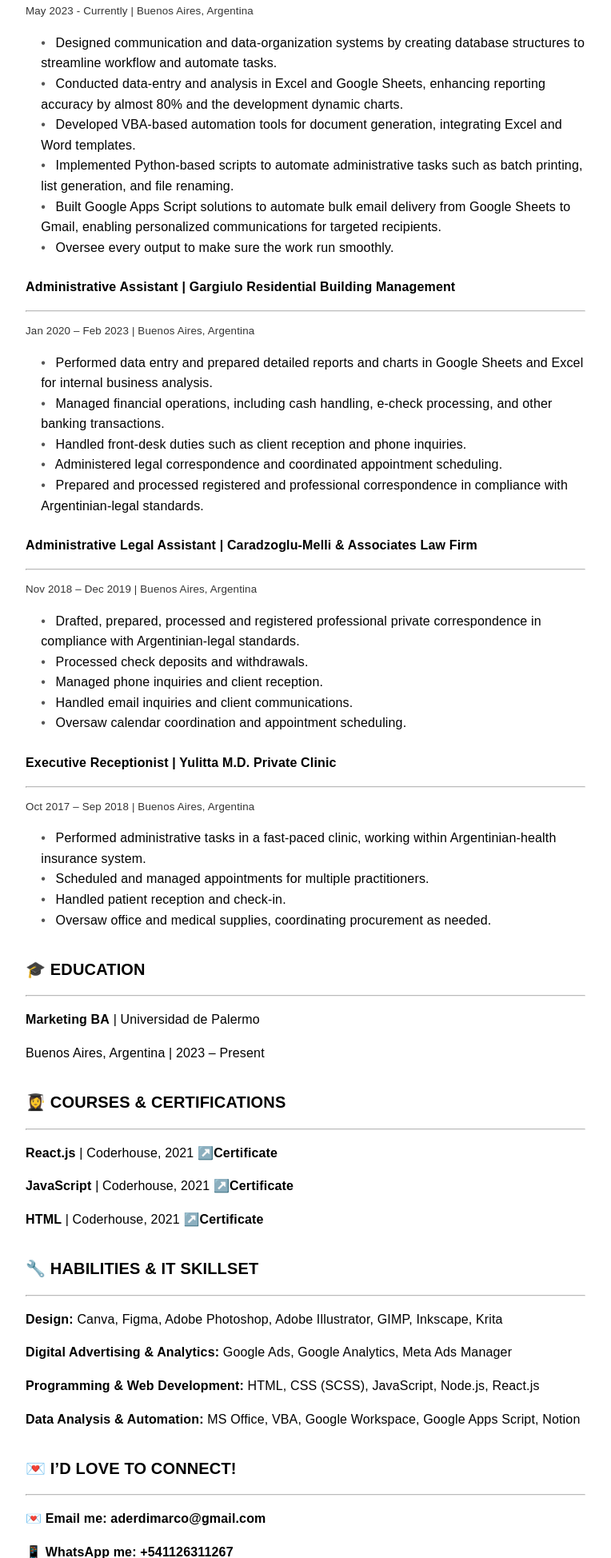
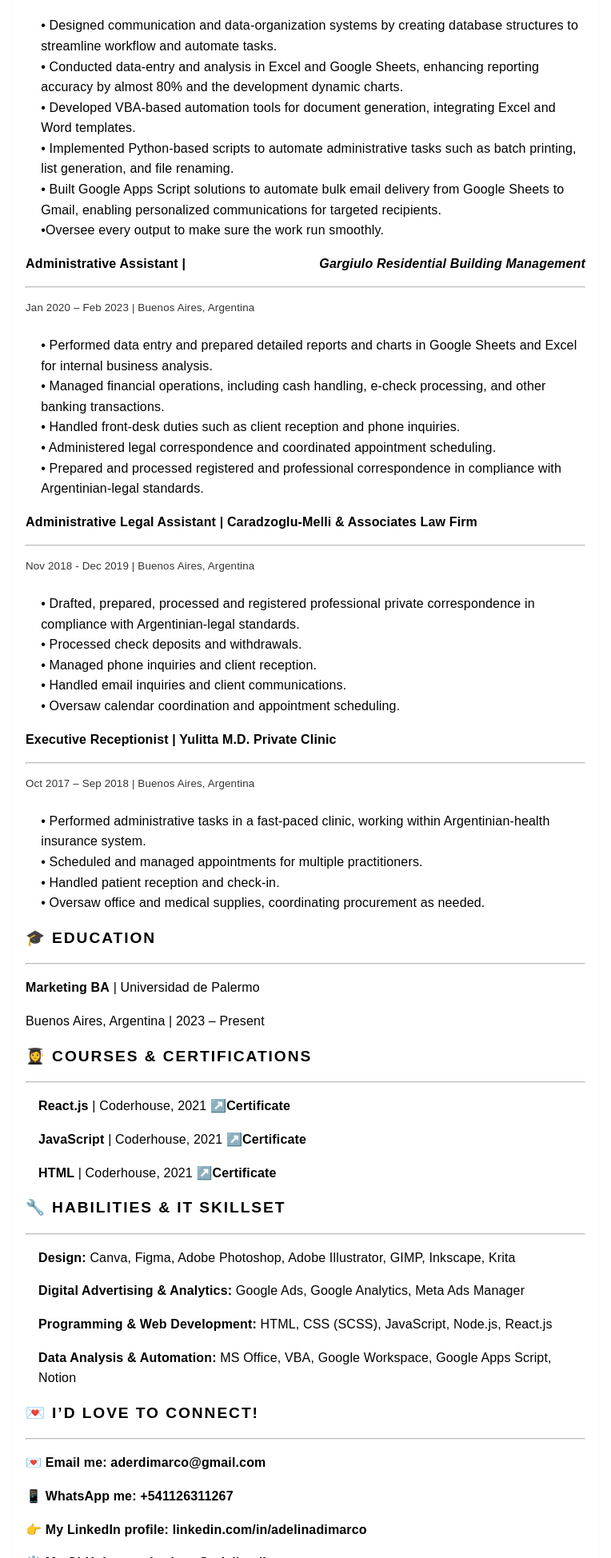
Before and after one commit to adelinadimarco/myCV, a plain HTML site: page index.html in a window 1280 px wide. Shown: the part 852-2800 px from the top of the page at 80% size, without its empty margins (258-1022 px from the left). Drawn offline with nearby package versions, Linux system fonts and the light colour scheme.

Commit message:
nuevafuente

```diff
--- a/css/styles.css
+++ b/css/styles.css
@@ -1,11 +1,7 @@
 * {
   margin: 300;
-  padding: 300;
+  padding: 0;
   font-size: 100%;
-}
-
-body {
-
 }
 
 /* MENU!!!*/
@@ -14,7 +10,7 @@
   top: 1rem;
   right: 1rem;
   background: #fff;
-  border-radius: 8px;
+  border-radius: 10px;
   overflow: hidden;
   font-family: sans-serif;
 }
@@ -30,7 +26,6 @@
   display: none;
   flex-direction: column;
   padding: 0.5rem 1rem;
-
   -webkit-touch-callout: none;
   -webkit-user-select: none;
   -khtml-user-select: none;
@@ -55,66 +50,32 @@
 }
 
 /* TITULOS */
-h2 {
-  font-family: "Work Sans", sans-serif;
-  font-weight: <weight>;
+
+.titulo {
+  font-family: "Cormorant Garamond", serif;
+  font-optical-sizing: auto;
+  font-weight: bold;
   font-style: normal;
-  font-size: 20px;
-  padding-top: 1rem;
-    text-transform: uppercase;
-
+  font-size: 2rem;
+  text-align: center;
+  letter-spacing: 0.4em;
+text-transform: uppercase;
 }
 
-h3 {
-  font-family: "Work Sans", sans-serif;
-  font-optical-sizing: auto;
-  font-weight: <weight>;
-  font-style: normal;
-    padding-top: 0.5rem;
-
+.ref {
+  text-align: center;
+  font-family: "Cormorant Garamond", serif;
+    font-optical-sizing: auto;
+      font-weight: bold;
+  font-size: 1.3rem;
 }
 
-.titulo {
-  font-size: 30px;
-  text-align: center;
-  font-weight: <weight>;
-  font-style: normal;
-  letter-spacing: 0.03em;
-}
-
-.subti {
-  text-align: center;
-}
-
-/* FULL CONTENIDO */
-
-.cuerpo {
-  max-width: 700px;
-  /* controls the "small page" width */
-  margin: 0 auto;
-  /* centres the content */
-  padding: 2rem;
-  /* inside padding */
-  border-radius: 8px;
-  /* optional, softer look */
-  box-shadow: 0 1px 3px rgba(0, 0, 0, 0.05);
-  /* subtle shadow */
-  font-family: "Work Sans", sans-serif;
-  font-optical-sizing: auto;
-  font-weight: <weight>;
-  font-style: normal;
-  line-height: 1.6;
-  letter-spacing: 0.01em;
-}
-
-.page ul {
-  list-style: none;
-  padding-left: 1.2rem;
-}
-
-.date {
-  color: #343434;
-  font-size: smaller;
+.subtitle {
+font-weight: bold;
+text-transform: uppercase;
+  font-size: 1.2rem;
+  text-align: left;
+  letter-spacing: 0.1em;
 }
 
 .about {
@@ -132,31 +93,72 @@
   border-radius: 20px;
 }
 
-
-
 .about-text {
   max-width: 650px;
 }
 
-.exp li::before {
-  content: "•"
+/* FULL CONTENIDO */
+
+.cuerpo {
+  max-width: 700px;
+  margin: 0 auto; /* all centered*/
+  padding: 1rem;
+  /* internal padding */
+  box-shadow: 0 1px 3px rgba(0, 0, 0, 0.05);
+  font-family: "Work Sans", sans-serif;
+  font-optical-sizing: auto;
+  font-weight: normal;
+  font-style: normal;
+  line-height: 1.6;
+  letter-spacing: 0.01em;
 }
 
-.page li::before {
-  color: #555;
-  margin-right: 0.5rem;
+.experience ul {
+  margin-top: 1.5rem;
+    list-style: none;
+  padding-left: 1.2rem;
 }
 
-.marginTop {
-  margin-top: 30rem;
+.exp li::before {
+  content: "•";
 }
 
-/* LINKS DE NAVEGACIÓN */
+.date {
+  color: #343434;
+  font-size: smaller;
+}
 
+.job-container {
+  display: flex;
+  align-items: flex-start;
+}
+
+.pos {
+  float: left;
+  font-style: normal;
+  letter-spacing: 0.1rem;
+  text-transform: uppercase;
+}
+
+.work {
+  float: right;
+  font-style: italic;
+}
+
+.cursos {
+  padding-left: 1rem;
+}
+
+.skills {
+  padding-left: 1rem;
+}
+
+/*lineas*/
 hr.solid {
   border-top: 0.5px solid #bbb;
 }
 
+/* links */
 a {
   color: #000000;
   text-decoration: none;
@@ -167,10 +169,11 @@
   opacity: 70%
 }
 
-
+/* footer */
 footer {
+  align-items: center;
   font-family: "Work Sans", sans-serif;
   color: #555;
-  max-width: 700px;
+  max-width: 600px;
   margin: 0 auto;
 }
--- a/index.html
+++ b/index.html
@@ -1,23 +1,21 @@
 <!DOCTYPE html>
 <html lang="en">
+  <head>
+    <meta charset="UTF-8" />
+    <meta http-equiv="X-UA-Compatible" content="IE=edge" />
+    <meta name="viewport" content="width=device-width, initial-scale=1.0" />
 
-<head>
-  <meta charset="UTF-8">
-  <meta http-equiv="X-UA-Compatible" content="IE=edge">
-  <meta name="viewport" content="width=device-width, initial-scale=1.0">
-  <!-- la deco -->
     <link rel="stylesheet" href="css/styles.css" />
+    <style>
+      @import url("https://fonts.googleapis.com/css2?family=Cormorant+Garamond:ital,wght@0,300..700;1,300..700&display=swap");
+    </style>
 
     <title>Adelina Di Marco - Portfolio</title>
-
   </head>
 
   <body>
-
     <header>
-
       <nav class="menu">
-
         <div class="menu-toggle">🧭 Navigation</div>
 
         <div class="menu-content">
@@ -32,181 +30,298 @@
           <a href="#skills">🔧 Habilities & IT Skillset</a>
           <a href="#contact">💌 I’d love to connect!</a>
         </div>
-
       </nav>
-
     </header>
 
     <main class="cuerpo">
-
-    <div><!-- Inicio -->
+      <div>
+        <!-- Inicio -->
         <h1 class="titulo" id="profile">Adelina Di Marco</h1>
 
-      <h2 class="subti">Marketing Student & Digital Designer</h2>
+        <h2 class="ref">Marketing Student & Digital Designer</h2>
       </div>
 
       <!-- profile... -->
       <div class="about">
-
-      <img src="assets/me.jpg" alt="Adelina" class="profile-pic">
+        <img src="assets/me.jpg" alt="Adelina" class="profile-pic" />
 
         <div class="about-text">
-        <p> 💁‍♀️ ¡Hola! I'm Ade — a Buenos Aires-born and raised marketing student and digital designer. I'm passionate
-          about communication and crafting creative messages that make stand out-ideas.</p>
-        <p> With 4+ years of experience in corporative administrative roles, I've acquired organizational and creative
-          problem-solving skills. Now I'm looking for my first shot in the marketing business and the opportunity to be
-          mentored by those who had the shot before me.</p>
-
+          <p>
+            💁‍♀️ ¡Hola! I'm Ade — a Buenos Aires-born and raised marketing student
+            and digital designer. I'm passionate about communication and
+            crafting creative messages that make stand out-ideas.
+          </p>
+          <p>
+            With 4+ years of experience in corporative administrative roles,
+            I've acquired organizational and creative problem-solving skills.
+            Now I'm looking for my first shot in the marketing business and the
+            opportunity to be mentored by those who had the shot before me.
+          </p>
+        </div>
+      </div>
+      <!-- rest of about me -->
+      <div>
+        <p>
+          I believe quality communication is key to everything we do. I heartly
+          think growing shouldn't be determined by language barriers. That's why
+          I keep studying languages. My current skillset is English (C1), French
+          (B1), and I'm dabbing in Modern Greek (A2), and Italian (A1). And
+          needless to say Spanish is my mother language.
+        </p>
+        <p>
+          Always eager to learn, collaborate and try to pitch fresh ideas while,
+          if I'm lucky enough, working on exciting projects. I'd love to
+          connect! 🩵
+        </p>
       </div>
 
-    </div>
-    <div>
-      <p> I believe quality communication is key to everything we do. I heartly think growing shouldn't be determined by
-        language barriers. That's why I keep studying languages. My current skillset is English (C1), French (B1), and
-        I'm dabbing in Modern Greek (A2), and Italian (A1). And needless to say Spanish is my mother language.</p>
-      <p> Always eager to learn, collaborate and try to pitch fresh ideas while, if I'm lucky enough, working on
-        exciting projects. I'd love to connect! 🩵</p>
+      <!-- experiencias -->
+      <div class="experience">
+        <h2 id="experience" class="subtitle">💼 Experience</h2>
+        <hr class="solid" />
+
+        <div class="job-container">
+          <h3 id="adminOp">
+            <div class="pos">Administrative Operations Analyst</div>
+            |
+            <div class="work">Evangelista Law Firm</div>
+          </h3>
         </div>
 
-
-    <!-- experiencias -->
-    <div class="page">
-
-      <h2 id="experience">💼 Experience</h2>
-      <hr class="solid">
-
-
-      <h3 id="adminOp">Administrative Operations Analyst | Evangelista Law Firm</h3>
         <p class="date">(Estudio Jurídico Evangelista)</p>
-      <hr class="solid">
+        <hr class="solid" />
 
         <p class="date">May 2023 - Currently | Buenos Aires, Argentina</p>
 
         <ul class="exp">
-        <li> Designed communication and data-organization systems by creating database structures to streamline workflow
-          and automate tasks.</li>
-        <li> Conducted data-entry and analysis in Excel and Google Sheets, enhancing reporting accuracy by almost 80%
-          and the development dynamic charts.</li>
-        <li> Developed VBA-based automation tools for document generation, integrating Excel and Word templates.</li>
-        <li> Implemented Python-based scripts to automate administrative tasks such as batch printing, list generation,
-          and file renaming.</li>
-        <li> Built Google Apps Script solutions to automate bulk email delivery from Google Sheets to Gmail, enabling
-          personalized communications for targeted recipients.</li>
-        <li> Oversee every output to make sure the work run smoothly.</li>
+          <li>
+            Designed communication and data-organization systems by creating
+            database structures to streamline workflow and automate tasks.
+          </li>
+          <li>
+            Conducted data-entry and analysis in Excel and Google Sheets,
+            enhancing reporting accuracy by almost 80% and the development
+            dynamic charts.
+          </li>
+          <li>
+            Developed VBA-based automation tools for document generation,
+            integrating Excel and Word templates.
+          </li>
+          <li>
+            Implemented Python-based scripts to automate administrative tasks
+            such as batch printing, list generation, and file renaming.
+          </li>
+          <li>
+            Built Google Apps Script solutions to automate bulk email delivery
+            from Google Sheets to Gmail, enabling personalized communications
+            for targeted recipients.
+          </li>
+          <li>Oversee every output to make sure the work run smoothly.</li>
         </ul>
 
-      <h3 id="adminAssis">Administrative Assistant | Gargiulo Residential Building Management</h3>
-      <hr class="solid">
+        <div>
+        <h3 id="adminAssis">
+          Administrative Assistant |
+          <div class="work">Gargiulo Residential Building Management</div>
+        </h3>
+        <hr class="solid" />
+
+        </div>
 
         <p class="date">Jan 2020 – Feb 2023 | Buenos Aires, Argentina</p>
 
         <ul class="exp">
-        <li> Performed data entry and prepared detailed reports and charts in Google Sheets and Excel for internal
-          business analysis.</li>
-        <li> Managed financial operations, including cash handling, e-check processing, and other banking transactions.
+          <li>
+            Performed data entry and prepared detailed reports and charts in
+            Google Sheets and Excel for internal business analysis.
           </li>
-        <li> Handled front-desk duties such as client reception and phone inquiries.</li>
-        <li> Administered legal correspondence and coordinated appointment scheduling.</li>
-        <li> Prepared and processed registered and professional correspondence in compliance with Argentinian-legal
-          standards.</li>
+          <li>
+            Managed financial operations, including cash handling, e-check
+            processing, and other banking transactions.
+          </li>
+          <li>
+            Handled front-desk duties such as client reception and phone
+            inquiries.
+          </li>
+          <li>
+            Administered legal correspondence and coordinated appointment
+            scheduling.
+          </li>
+          <li>
+            Prepared and processed registered and professional correspondence in
+            compliance with Argentinian-legal standards.
+          </li>
         </ul>
 
-      <h3 id="adminLegal">Administrative Legal Assistant | Caradzoglu-Melli & Associates Law Firm </h3>
-      <hr class="solid">
+        <h3 id="adminLegal">
+          Administrative Legal Assistant | Caradzoglu-Melli & Associates Law
+          Firm
+        </h3>
+        <hr class="solid" />
 
-      <p class="date">Nov 2018 – Dec 2019 | Buenos Aires, Argentina</p>
+        <p class="date">Nov 2018 - Dec 2019 | Buenos Aires, Argentina</p>
 
         <ul class="exp">
-        <li> Drafted, prepared, processed and registered professional private correspondence in compliance with
-          Argentinian-legal standards.</li>
+          <li>
+            Drafted, prepared, processed and registered professional private
+            correspondence in compliance with Argentinian-legal standards.
+          </li>
           <li> Processed check deposits and withdrawals.</li>
           <li> Managed phone inquiries and client reception.</li>
           <li> Handled email inquiries and client communications.</li>
           <li> Oversaw calendar coordination and appointment scheduling.</li>
         </ul>
 
-      <h3 id="receptionist">Executive Receptionist | Yulitta M.D. Private Clinic</h3>
-      <hr class="solid">
+        <h3 id="receptionist">
+          Executive Receptionist | Yulitta M.D. Private Clinic
+        </h3>
+        <hr class="solid" />
 
-      <p class="date">Oct 2017 – Sep 2018 | Buenos Aires, Argentina </p>
+        <p class="date">Oct 2017 – Sep 2018 | Buenos Aires, Argentina</p>
 
         <ul class="exp">
-        <li> Performed administrative tasks in a fast-paced clinic, working within Argentinian-health insurance system.
+          <li>
+            Performed administrative tasks in a fast-paced clinic, working
+            within Argentinian-health insurance system.
           </li>
-        <li> Scheduled and managed appointments for multiple practitioners.</li>
+          <li>
+            Scheduled and managed appointments for multiple practitioners.
+          </li>
           <li> Handled patient reception and check-in.</li>
-        <li> Oversaw office and medical supplies, coordinating procurement as needed.</li>
+          <li>
+            Oversaw office and medical supplies, coordinating procurement as
+            needed.
+          </li>
         </ul>
+      </div>
+
+      <div>
+        <h2 id="education" class="subtitle">🎓 Education</h2>
+        <hr class="solid" />
+
+        <div>
+          <p><strong>Marketing BA</strong> | Universidad de Palermo</p>
+          <p>Buenos Aires, Argentina | 2023 – Present</p>
+        </div>
+
+        <div>
+          <h2 id="courses" class="subtitle">👩‍🎓 Courses & Certifications</h2>
+          <hr class="solid" />
+
+        </div>
+
+        <div class="cursos">
+          <p>
+            <strong>React.js</strong> | Coderhouse, 2021
+            <a
+              href="https://www.coderhouse.com"
+              target="_blank"
+              rel="noopener noreferrer"
+              >↗️Certificate</a
+            >
+          </p>
+          <p>
+            <strong>JavaScript</strong> | Coderhouse, 2021
+            <a
+              href="https://www.coderhouse.com"
+              target="_blank"
+              rel="noopener noreferrer"
+              >↗️Certificate</a
+            >
+          </p>
+          <p>
+            <strong>HTML</strong> | Coderhouse, 2021
+            <a
+              href="https://www.coderhouse.com"
+              target="_blank"
+              rel="noopener noreferrer"
+              >↗️Certificate</a
+            >
+          </p>
+          </div>
+        </div>
+
+        <div>
+          <h2 id="skill" class="subtitle">🔧 Habilities & IT Skillset</h2>
+          <hr class="solid" />
+        </div>
+
+        <div class="skills">
+          <p>
+            <strong>Design:</strong> Canva, Figma, Adobe Photoshop, Adobe
+            Illustrator, GIMP, Inkscape, Krita
+          </p>
+
+          <p>
+            <strong>Digital Advertising & Analytics:</strong> Google Ads, Google
+            Analytics, Meta Ads Manager
+          </p>
+
+          <p>
+            <strong>Programming & Web Development:</strong> HTML, CSS (SCSS),
+            JavaScript, Node.js, React.js
+          </p>
+
+          <p>
+            <strong>Data Analysis & Automation:</strong> MS Office, VBA, Google
+            Workspace, Google Apps Script, Notion
+          </p>
+        </div>
 
       </div>
 
       <div>
+        <h2 id="contact" class="subtitle">💌 I’d love to connect!</h2>
+        <hr class="solid" />
 
-      <h2 id="education">🎓 Education</h2>
-      <hr class="solid">
+        <p>
+          <a
+            class="contac"
+            href="https://mailto:aderdimarco@gmail.com/"
+            target="_blank"
+            rel="noopener noreferrer"
+            >💌 Email me: aderdimarco@gmail.com</a
+          >
+        </p>
 
-      <div class="section">
+        <p>
+          <a
+            class="contac"
+            href="https://wa.me/+541126311267/"
+            target="_blank"
+            rel="noopener noreferrer"
+            >📱 WhatsApp me: +541126311267</a
+          >
+        </p>
 
-        <p><strong>Marketing BA</strong> | Universidad de Palermo </p>
-        <p> Buenos Aires, Argentina | 2023 – Present</p>
-      </div>
+        <p>
+          <a
+            class="contac"
+            href="http://linkedin.com/in/adelinadimarco/"
+            target="_blank"
+            rel="noopener noreferrer"
+            >👉 My LinkedIn profile: linkedin.com/in/adelinadimarco</a
+          >
+        </p>
 
-      <div class="section">
-        <h2 id="courses">👩‍🎓 Courses & Certifications</h2>
-        <hr class="solid">
-
-        <p><strong>React.js</strong> | Coderhouse, 2021 <a href="https://www.coderhouse.com" target="_blank"
-            rel="noopener noreferrer">↗️Certificate</a></p>
-        <p><strong>JavaScript</strong> | Coderhouse, 2021 <a href="https://www.coderhouse.com" target="_blank"
-            rel="noopener noreferrer">↗️Certificate</a></p>
-        <p><strong>HTML</strong> | Coderhouse, 2021 <a href="https://www.coderhouse.com" target="_blank"
-            rel="noopener noreferrer">↗️Certificate</a></p>
-      </div>
-
-      <div class="section">
-        <h2 id="skill">🔧 Habilities & IT Skillset</h2>
-        <hr class="solid">
-
-        <p><strong>Design:</strong> Canva, Figma, Adobe Photoshop, Adobe Illustrator, GIMP, Inkscape, Krita</p>
-
-        <p><strong>Digital Advertising & Analytics:</strong> Google Ads, Google Analytics, Meta Ads Manager</p>
-
-        <p><strong>Programming & Web Development:</strong> HTML, CSS (SCSS), JavaScript, Node.js, React.js</p>
-
-        <p><strong>Data Analysis & Automation:</strong> MS Office, VBA, Google Workspace, Google Apps Script, Notion</p>
-
-
-      </div>
-    </div>
-
-
-
-    <div>
-      <h2 id="contact">💌 I’d love to connect!</h2>
-      <hr class="solid">
-
-      <p><a class="contac" href="https://mailto:aderdimarco@gmail.com/" target="_blank" rel="noopener noreferrer">💌
-          Email me: aderdimarco@gmail.com</a></p>
-
-      <p><a class="contac" href="https://wa.me/+541126311267/" target="_blank" rel="noopener noreferrer">📱 WhatsApp me:
-          +541126311267</a></p>
-
-      <p><a class="contac" href="http://linkedin.com/in/adelinadimarco/" target="_blank" rel="noopener noreferrer">👉 My
-          LinkedIn profile: linkedin.com/in/adelinadimarco</a></p>
-
-      <p><a class="contac" href="https://github.com/adelinadimarco/" target="_blank" rel="noopener noreferrer">⚙️ My
-          GitHub repositories: @adelinadimarco</a></p>
+        <p>
+          <a
+            class="contac"
+            href="https://github.com/adelinadimarco/"
+            target="_blank"
+            rel="noopener noreferrer"
+            >⚙️ My GitHub repositories: @adelinadimarco</a
+          >
+        </p>
 
         <p><strong>📍Buenos Aires, Argentina</strong></p>
-
       </div>
-
     </main>
 
-
     <footer>
-<p>© 2025 - Made with 🩵 by Adelina Di Marco. Thank you for stepping by!</p>
+      <p>
+        © 2025 - Made with 🩵 by Adelina Di Marco. Thank you for stepping by!
+      </p>
     </footer>
   </body>
-
 </html>
```
Also changed, not shown: assets/wp.png (deleted). Lines whose indentation alone changed are shown as unchanged.
